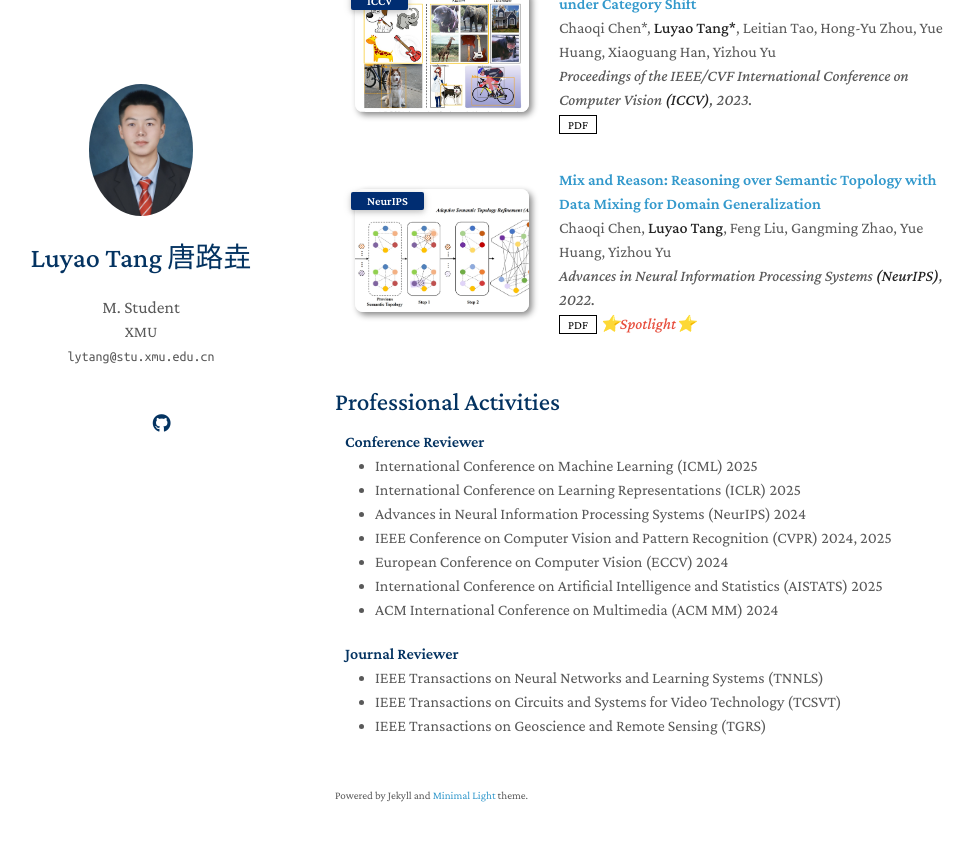
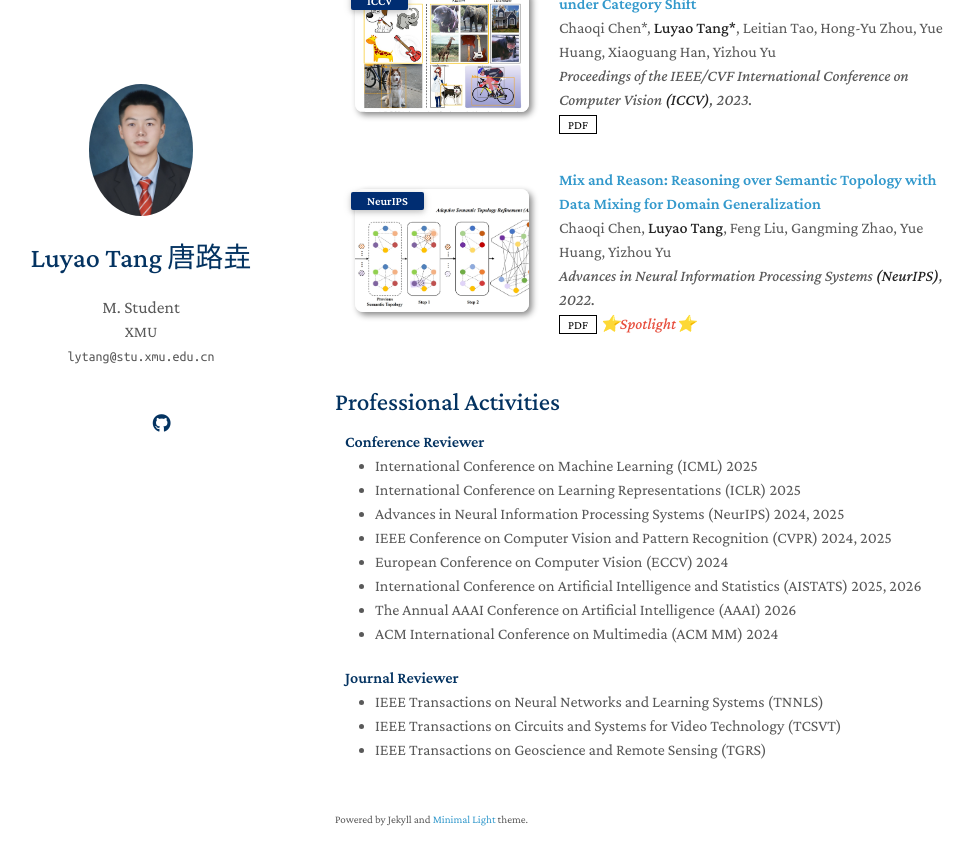
Before and after one commit to lytang63/lytang63.github.io, a Jekyll site: the page built from index.md, in a window 1280 px wide and 900 px high, scrolled down 2055 px. Shown: the top 865 px of the window, without its empty margins (135-1108 px from the left). Built offline with Jekyll 4.4.1, drawn with Linux system fonts in a browser that asks for light colours; nearby versions of some CDN libraries; a style sheet for code colours, icons or effects is not loaded; our own code applies the rules of GitHub Pages for plain Markdown files.

Commit message:
Update services.md

```diff
--- a/_includes/services.md
+++ b/_includes/services.md
@@ -5,10 +5,11 @@
 <ul style="margin:0 0 20px;">
   <li><a href="https://icml.cc/"><autocolor>International Conference on Machine Learning (ICML) 2025</autocolor></a></li>
   <li><a href="https://iclr.cc/"><autocolor>International Conference on Learning Representations (ICLR) 2025</autocolor></a></li>
-  <li><a href="https://neurips.cc/"><autocolor>Advances in Neural Information Processing Systems (NeurIPS) 2024</autocolor></a></li>
+  <li><a href="https://neurips.cc/"><autocolor>Advances in Neural Information Processing Systems (NeurIPS) 2024, 2025</autocolor></a></li>
   <li><a href="https://cvpr.thecvf.com/Conferences/2024"><autocolor>IEEE Conference on Computer Vision and Pattern Recognition (CVPR) 2024, 2025</autocolor></a></li>
   <li><a href="https://eccv2024.ecva.net"><autocolor>European Conference on Computer Vision (ECCV) 2024</autocolor></a></li>
-  <li><a href="https://virtual.aistats.org/"><autocolor>International Conference on Artificial Intelligence and Statistics (AISTATS) 2025</autocolor></a></li>
+  <li><a href="https://virtual.aistats.org/"><autocolor>International Conference on Artificial Intelligence and Statistics (AISTATS) 2025, 2026</autocolor></a></li>
+  <li><a href="https://aaai.org/conference/aaai/aaai-26/"><autocolor>The Annual AAAI Conference on Artificial Intelligence (AAAI) 2026</autocolor></a></li>
   <li><a href="https://2024.acmmm.org/"><autocolor>ACM International Conference on Multimedia (ACM MM) 2024</autocolor></a></li>
 </ul>
 
```
